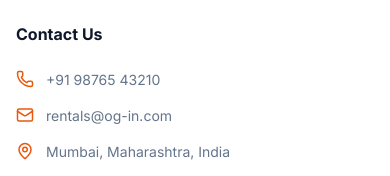
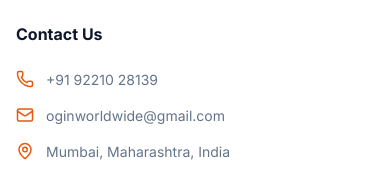
Before and after one commit to oginworldwide-boop/boom-lift-rentals, a React (Vite) app: page / in a window 390 px wide. Shown: the part 5132-5308 px from the top of the page. Built offline with nearby package versions, Linux system fonts and the light colour scheme.

Commit message:
Changed phone no and email

```diff
--- a/constants.ts
+++ b/constants.ts
@@ -1,8 +1,8 @@
 import { BoomLift, ContactInfo } from './types';
 
 export const CONTACT_INFO: ContactInfo = {
-  phone: "+91 98765 43210",
-  email: "rentals@og-in.com",
+  phone: "+91 92210 28139",
+  email: "oginworldwide@gmail.com",
   address: {
     en: "Mumbai, Maharashtra, India",
     hi: "मुंबई, महाराष्ट्र, भारत"
```
